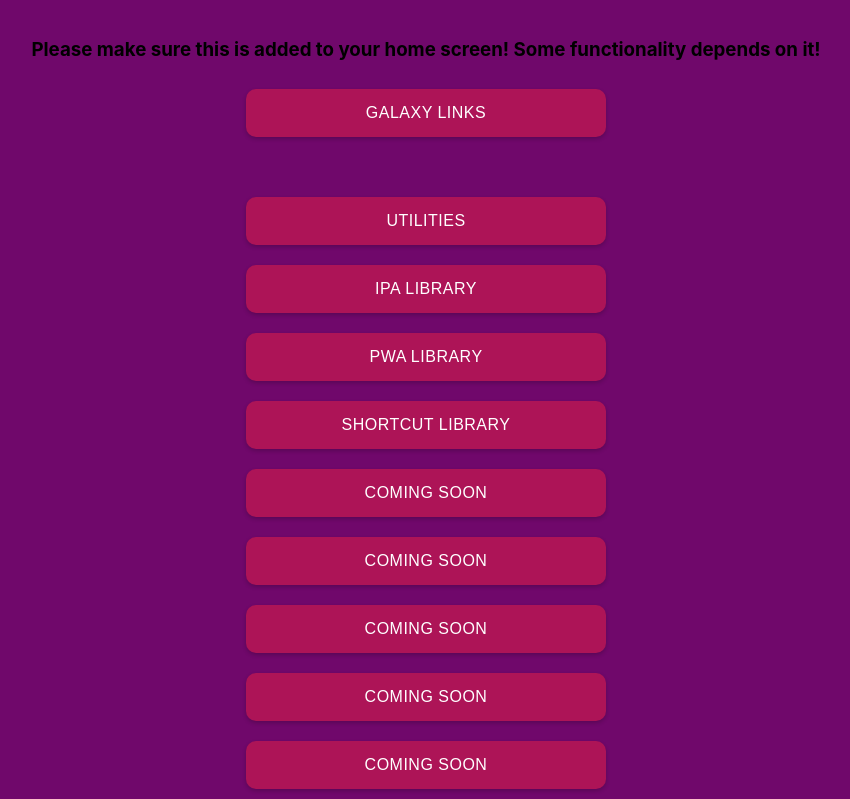
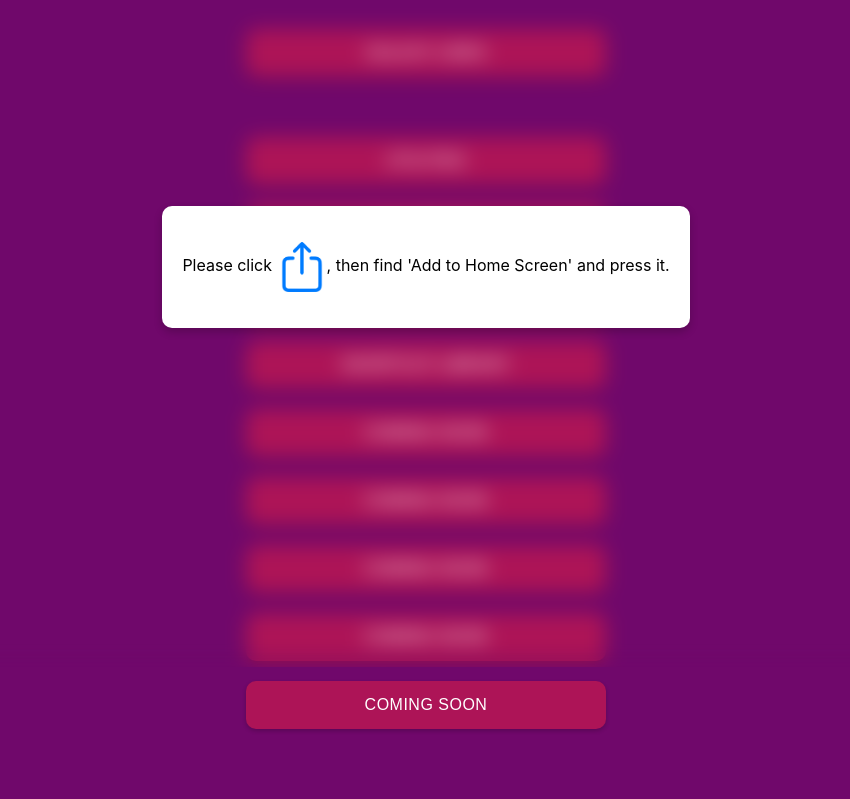
Before and after one commit to GalacticInterfacify/GalaxyiOS, a plain HTML site: page download.html in a window 1280 px wide. Shown: the part 133-932 px from the top of the page, without its empty margins (214-1064 px from the left). After the commit the page ends 872 px from the top, so only its background shows below. Drawn offline with Linux system fonts and the light colour scheme.

Commit message:
Update download.html

```diff
--- a/download.html
+++ b/download.html
@@ -3,7 +3,7 @@
 <head>
     <meta charset="UTF-8">
     <meta name="viewport" content="width=device-width, initial-scale=1.0">
-    <title>Galaxy - install</title>
+    <title>Galaxy - Install</title>
 
     <style>
         body {
@@ -55,13 +55,38 @@
         .ios-button:active {
             background-color: #400319;
         }
+
+        .blur-background {
+            position: absolute;
+            top: 0;
+            left: 0;
+            width: 100%;
+            height: 100%;
+            backdrop-filter: blur(10px);
+            display: none;
+            justify-content: center;
+            align-items: center;
+            z-index: 1000;
+        }
+
+        .popup {
+            background-color: white;
+            padding: 20px;
+            border-radius: 10px;
+            box-shadow: 0 4px 8px rgba(0, 0, 0, 0.2);
+            text-align: center;
+        }
+
+        .popup img {
+            width: 50px; /* Adjust size as needed */
+            vertical-align: middle;
+        }
     </style>
-
     <link rel="manifest" href="/manifest.json">
     <meta name="apple-mobile-web-app-capable" content="yes">
     <meta name="apple-mobile-web-app-status-bar-style" content="black-translucent">
     <meta name="apple-mobile-web-app-title" content="Galaxy">
-    <link rel="apple-touch-startup-image" media="screen and (device-width: 430px) and (device-height: 932px) and (-webkit-device-pixel-ratio: 3) and (orientation: portrait)" href="splash_screens/iPhone_15_Pro_Max__iPhone_15_Plus__iPhone_14_Pro_Max_portrait.png">
+  <link rel="apple-touch-startup-image" media="screen and (device-width: 430px) and (device-height: 932px) and (-webkit-device-pixel-ratio: 3) and (orientation: portrait)" href="splash_screens/iPhone_15_Pro_Max__iPhone_15_Plus__iPhone_14_Pro_Max_portrait.png">
 <link rel="apple-touch-startup-image" media="screen and (device-width: 834px) and (device-height: 1210px) and (-webkit-device-pixel-ratio: 2) and (orientation: landscape)" href="splash_screens/11__iPad_Pro_M4_landscape.png">
 <link rel="apple-touch-startup-image" media="screen and (device-width: 768px) and (device-height: 1024px) and (-webkit-device-pixel-ratio: 2) and (orientation: portrait)" href="splash_screens/9.7__iPad_Pro__7.9__iPad_mini__9.7__iPad_Air__9.7__iPad_portrait.png">
 <link rel="apple-touch-startup-image" media="screen and (device-width: 393px) and (device-height: 852px) and (-webkit-device-pixel-ratio: 3) and (orientation: portrait)" href="splash_screens/iPhone_15_Pro__iPhone_15__iPhone_14_Pro_portrait.png">
@@ -99,12 +124,10 @@
 <link rel="apple-touch-startup-image" media="screen and (device-width: 810px) and (device-height: 1080px) and (-webkit-device-pixel-ratio: 2) and (orientation: landscape)" href="splash_screens/10.2__iPad_landscape.png">
 <link rel="apple-touch-startup-image" media="screen and (device-width: 428px) and (device-height: 926px) and (-webkit-device-pixel-ratio: 3) and (orientation: portrait)" href="splash_screens/iPhone_14_Plus__iPhone_13_Pro_Max__iPhone_12_Pro_Max_portrait.png">
 <link rel="apple-touch-startup-image" media="screen and (device-width: 834px) and (device-height: 1194px) and (-webkit-device-pixel-ratio: 2) and (orientation: portrait)" href="splash_screens/11__iPad_Pro__10.5__iPad_Pro_portrait.png">
-
 </head>
 <body>
 
     <h1>Galaxy</h1>
-    <h3 id="home-screen-message">Please make sure this is added to your home screen! Some functionality depends on it!</h3>
     <div class="button-container">
         <button class="ios-button" onclick="window.location.href='https://www.example.com'">Galaxy Links</button>
         <br>
@@ -120,6 +143,12 @@
         <button class="ios-button" onclick="window.location.href='https://www.example.com'">coming soon</button>
     </div>
 
+    <div class="blur-background" id="blur-background">
+        <div class="popup">
+            <p>Please click <img src="assets/share.png" alt="Share Icon">, then find 'Add to Home Screen' and press it.</p>
+        </div>
+    </div>
+
     <script>
         if ('serviceWorker' in navigator) {
             window.addEventListener('load', function() {
@@ -132,8 +161,8 @@
         }
 
         // Check if the app is running as a PWA
-        if (window.matchMedia('(display-mode: standalone)').matches || window.navigator.standalone === true) {
-            document.getElementById('home-screen-message').style.display = 'none';
+        if (!(window.matchMedia('(display-mode: standalone)').matches || window.navigator.standalone === true)) {
+            document.getElementById('blur-background').style.display = 'flex';
         }
     </script>
 </body>
```
